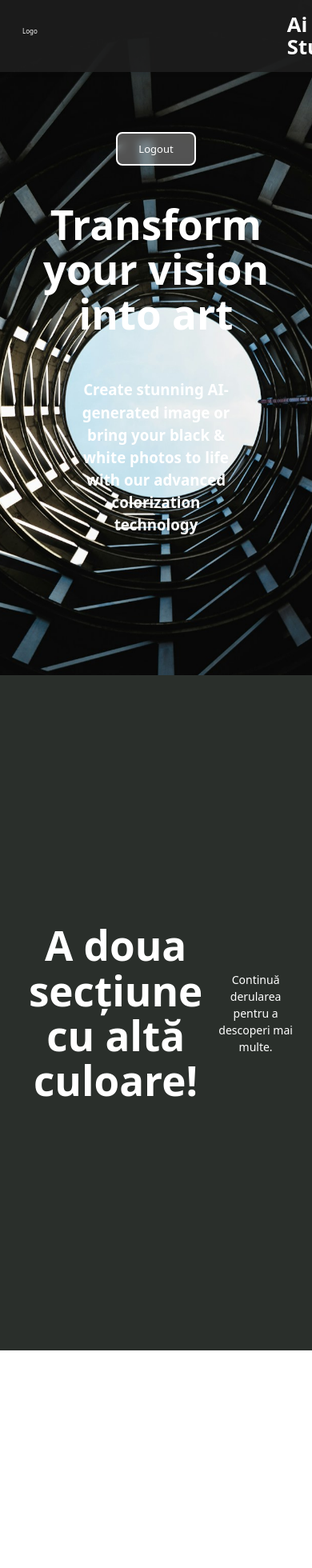
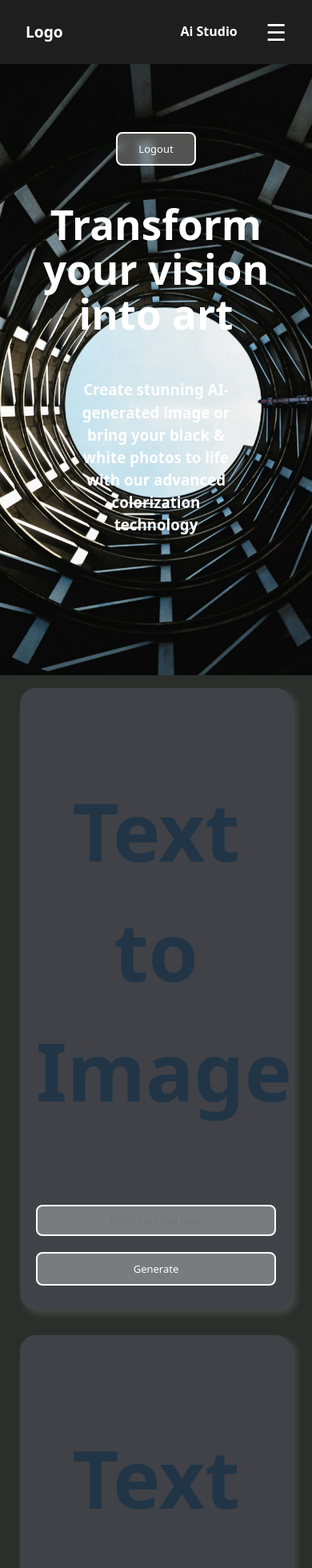
Before and after one commit to Bogdannotred/react-promthtoimage-generator, a React (Vite) app: page /home in a window 390 px wide. Shown: the top 1960 px of the page at 80% size. Before the commit the page ends 1688 px from the top, so only its background shows below. Built offline with nearby package versions, Linux system fonts and the light colour scheme; no server answers; sample sign-in values are in the browser's storage.

Commit message:
fr+second

```diff
--- a/src/App.css
+++ b/src/App.css
@@ -1,21 +1,84 @@
+.header {
+  display: flex;
+  align-items: center;
+  justify-content: space-between;
+  padding: 0 2rem;
+  height: 80px;
+  background-color: #1e1e1e;
+  color: white;
+  position: fixed;
+  top: 0;
+  width: 100%;
+  z-index: 1000;
+}
 
-.header {
-position: fixed;
-  top: 0;
-  left: 0;
-  width: 100%;
-  background-color: rgba(30, 30, 30, 0.9);
-  color: rgb(255, 255, 255);
-  padding: 1rem;
-  font-size: 8px;
-  height: 90px;
-  z-index: 1000;
-  box-shadow: 0 2px 4px rgba(0, 0, 0, 0.1);
+/* Distribuie spațiu */
+.logo, .nume, .Dreapta-Header {
+  flex: 1;
   display: flex;
-  justify-content: space-between;
   align-items: center;
-  transition: transform 0.6s ease-in-out;
 }
+
+.logo {
+  justify-content: flex-start;
+  font-weight: bold;
+  font-size: 1.2rem;
+}
+
+.nume {
+  justify-content: center;
+  font-size: 1.5rem;
+  font-weight: bold;
+}
+
+.Dreapta-Header {
+  justify-content: flex-end;
+  gap: 1.5rem;
+}
+
+.Dreapta-Header h1 {
+  font-size: 1rem;
+  cursor: pointer;
+}
+
+.hamburger {
+  display: none;
+  font-size: 1.8rem;
+  cursor: pointer;
+}
+
+/* Mobile styles */
+@media (max-width: 768px) {
+  .Dreapta-Header {
+    display: none;
+  }
+
+  .hamburger {
+    display: flex;
+    align-items: center;
+    justify-content: flex-end;
+  }
+
+  .mobile-menu {
+    position: absolute;
+    top: 80px;
+    right: 0;
+    background: #1e1e1e;
+    width: 100%;
+    display: flex;
+    flex-direction: column;
+    gap: 1rem;
+    padding: 1rem 2rem;
+  }
+
+  .mobile-menu h1 {
+    font-size: 1.2rem;
+    border-bottom: 1px solid #444;
+    padding-bottom: 0.5rem;
+  }
+}
+
+
 * {
   max-width: 100%;
   box-sizing: border-box;
@@ -36,40 +99,10 @@ position: fixed;
 .header, .header.hidden {
   transition: transform 0.3s ease-in-out;
 
-}
-@keyframes shake {
-  0% {
-    transform: translateX(-3px);
-  }
-  25% {
-    transform: translateX(3px);
-  }
-  50% {
-    transform: translateX(-3px);
-  }
-  75% {
-    transform: translateX(3px);
-  }
-  100% {
-    transform: translateX(0);
-  }
-}
-.Dreapta-Header
-{
-  display: flex;
-  gap: 30px;
-}
-.paragraf
-{
-  width: 50vw;
+
 }
 
-.logo {
-  height: 1em;
-  padding: 1em;
-  will-change: filter;
-  transition: filter 300ms;
-}
+
 
 .innercontent {
   width: 1042px;
@@ -77,27 +110,10 @@ position: fixed;
   justify-content: start;
 }
 
-
 .container {
   padding: 20px;
   height: 200vh; /* Înălțime mare pentru a simula scroll-ul */
 }
-
-
-.logo {
-  height: 6em;
-  padding: 1.5em;
-  will-change: filter;
-  transition: filter 300ms;
-}
-.nume
-{
-  padding-left: 300px;
-}
-
-
-
-
 
 /* Prima secțiune (albastru) */
 .section-one {
@@ -131,45 +147,13 @@ position: fixed;
 }
 
 
-/* A doua secțiune (verde) care apare după derulare */
-.section-two {
-  background-color: #2a2f2b; /* Altă culoare pentru secțiunea 2 */
-  color: white;
-  padding: 20px;
-  height: 100vh; /* Această secțiune va ocupa întreaga înălțime a ferestrei vizibile */
-  display: flex;
-  justify-content: center;
-  align-items: center;
-  text-align: center;
-}
+
 
 .content {
   width: 100vw;
 }
 
 
-
-.logo:hover {
-  filter: drop-shadow(0 0 2em #646cffaa);
-}
-.logo.react:hover {
-  filter: drop-shadow(0 0 2em #61dafbaa);
-}
-
-@keyframes logo-spin {
-  from {
-    transform: rotate(0deg);
-  }
-  to {
-    transform: rotate(360deg);
-  }
-}
-
-@media (prefers-reduced-motion: no-preference) {
-  a:nth-of-type(2) .logo {
-    animation: logo-spin infinite 20s linear;
-  }
-}
 
 .card {
   padding: 2em;
@@ -222,3 +206,53 @@ position: fixed;
   height: 100%;
   z-index: 2;
 }
+
+
+.section-two {
+  background: #2a2f2b;
+  padding: 2rem;
+  display: flex;
+  justify-content: center;
+  align-items: flex-start;
+  gap: 2rem;
+  flex-wrap: wrap;
+}
+
+/* Formulare */
+.text2img-form,
+.blacktocolor-form {
+  background-color: #404247;
+  width: 100%;
+  max-width: 400px;
+  border-radius: 20px;
+  padding: 20px;
+  box-shadow: #4a4a4a 5px 5px 10px;
+}
+
+/* Responsive styles */
+@media (max-width: 768px) {
+
+
+  .Dreapta-Header {
+    display: none;
+  }
+  .nume {
+    padding-left: 4vw;
+    font-size: 1rem;
+  }
+
+  .section-two {
+    flex-direction: column;
+    align-items: center;
+    padding: 1rem;
+  }
+
+  .paragraf {
+    width: 90vw;
+  }
+
+  .text2img-form,
+  .blacktocolor-form {
+    width: 95%;
+  }
+}
--- a/src/App.tsx
+++ b/src/App.tsx
@@ -2,7 +2,6 @@ import { BrowserRouter, Routes, Route } from "react-router-dom";
 import Home from "./HomePage";
 import ProtectedRoute from "./ProtectedRoute";
 import Login from "./components/Login";
-
 function App() {
   return (
     <BrowserRouter>
--- a/src/HomePage.tsx
+++ b/src/HomePage.tsx
@@ -53,8 +53,17 @@ function HomePage() {
         </div>
 
         <div className="section-two">
-          <h1>A doua secțiune cu altă culoare!</h1>
-          <p>Continuă derularea pentru a descoperi mai multe.</p>
+            <form className="text2img-form">
+              <h2>Text to Image</h2>
+              <input type="text" placeholder="Enter your text here" />
+              <button type="submit">Generate</button>
+            </form>
+
+            <form className="blacktocolor-form">
+              <h2>Text to Image</h2>
+              <input type="file" accept="image/*" />
+              <button type="submit">Generate</button>
+            </form>
         </div>
       </div>
     </main>
--- a/src/Scrolling-hide-header.tsx
+++ b/src/Scrolling-hide-header.tsx
@@ -3,35 +3,40 @@
 
 function ScrollHideHeader() {
   const [scrolling, setScrolling] = useState(false);
+  const [showMenu, setShowMenu] = useState(false);
 
   useEffect(() => {
-
     const handleScroll = () => {
-        if (window.scrollY > 1) {
-            setScrolling(true);
-            console.log(window.scrollY);
-        } else {
-            setScrolling(false);
-        }
+      setScrolling(window.scrollY > 1);
     };
 
     window.addEventListener("scroll", handleScroll);
-
-
-        return () => {
-        window.removeEventListener("scroll", handleScroll);
-        };
+    return () => window.removeEventListener("scroll", handleScroll);
   }, []);
 
   return (
     <div className={`header ${scrolling ? "hidden" : ""}`}>
       <div className="logo">Logo</div>
+
       <h1 className="nume">Ai Studio</h1>
+
       <div className="Dreapta-Header">
         <h1>Home</h1>
         <h1>Features</h1>
         <h1>Gallery</h1>
       </div>
+
+      <div className="hamburger" onClick={() => setShowMenu(!showMenu)}>
+        ☰
+      </div>
+
+      {showMenu && (
+        <div className="mobile-menu">
+          <h1>Home</h1>
+          <h1>Features</h1>
+          <h1>Gallery</h1>
+        </div>
+      )}
     </div>
   );
 }
```
Also changed, not shown: src/Updated Text2img Component to Display JSON.txt (added). Lines whose indentation alone changed are shown as unchanged.
